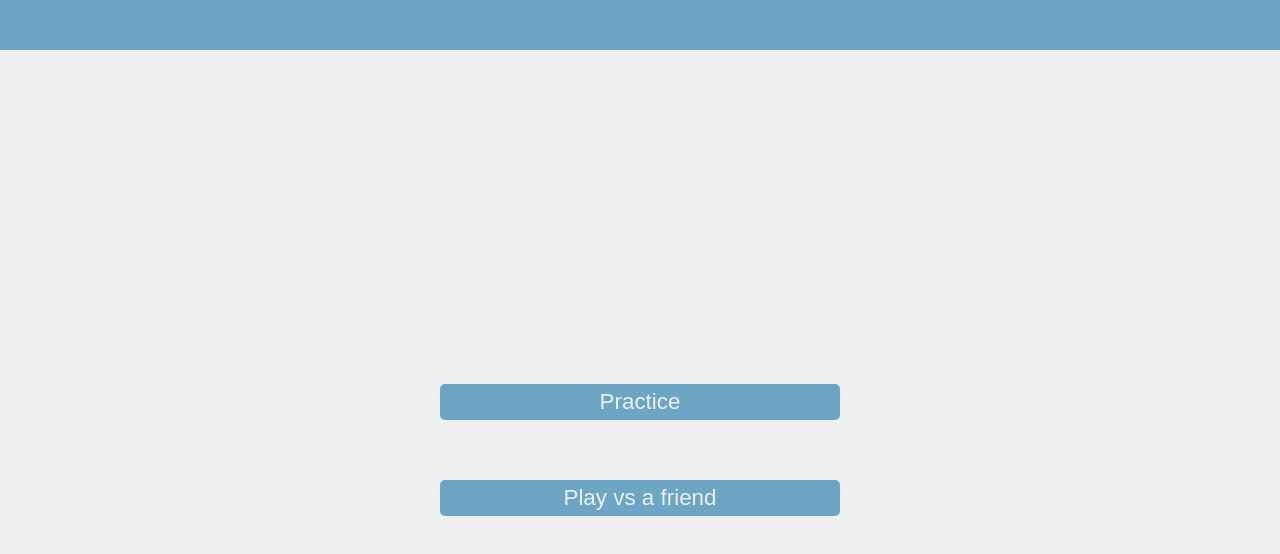
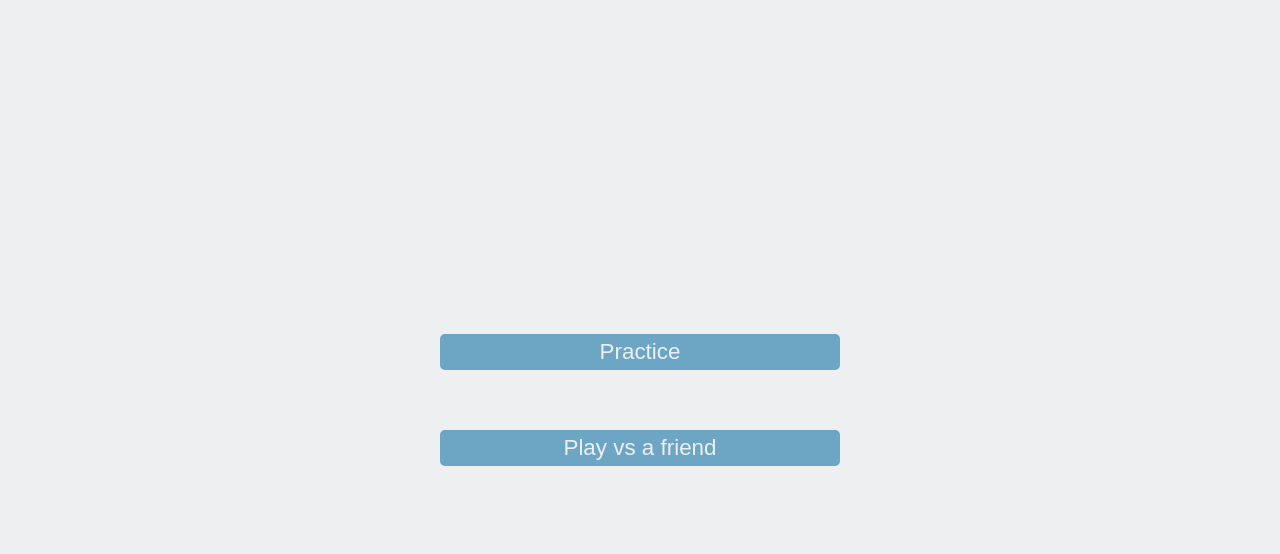
Before and after one commit to AdrianoCng/Chess, a website: page public/index.html in a window 1280 px wide. Drawn offline with Linux system fonts and the light colour scheme.

Commit message:
nav removed

```diff
--- a/public/index.html
+++ b/public/index.html
@@ -8,7 +8,6 @@
         <title>Chess Game</title>
     </head>
     <body>
-        <nav></nav>
         <main>
             <a href="/board">
                 <button id="practice-button">Practice</button>
```
